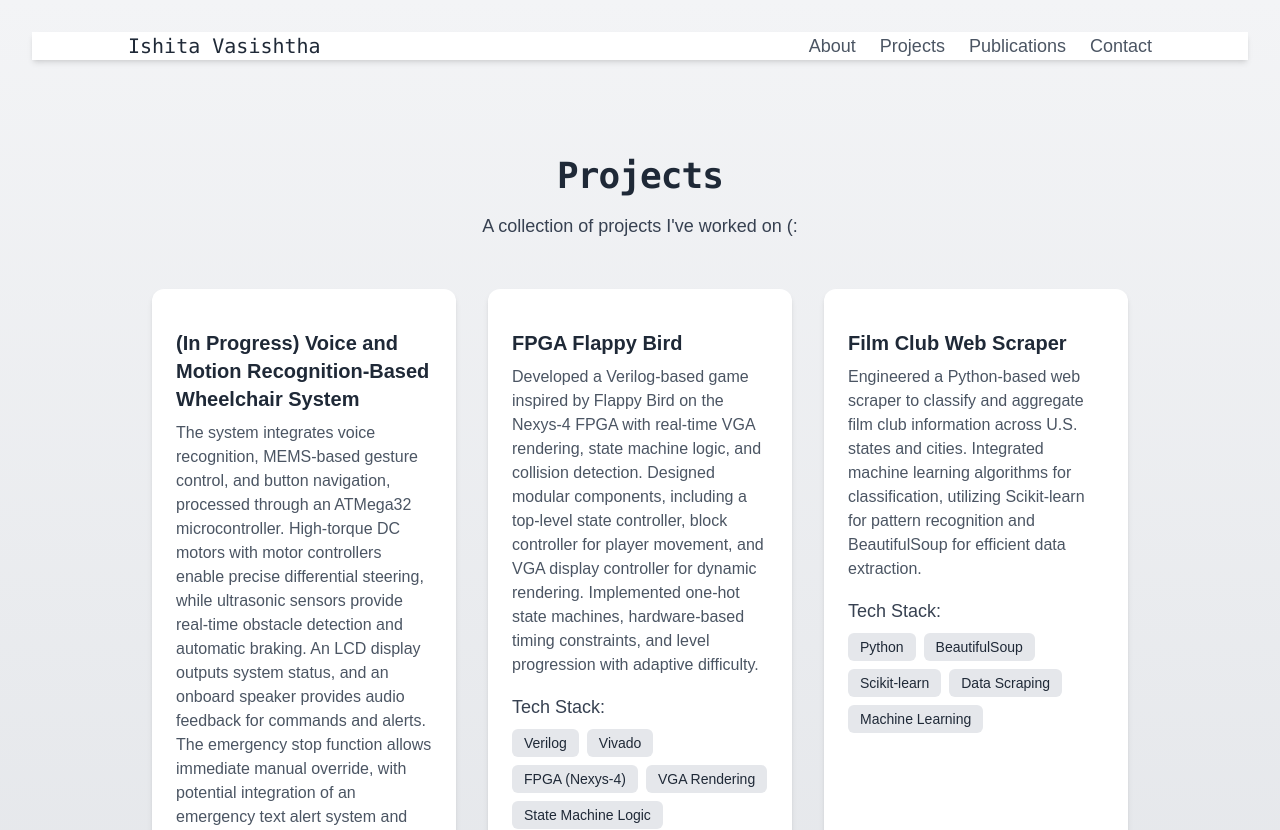
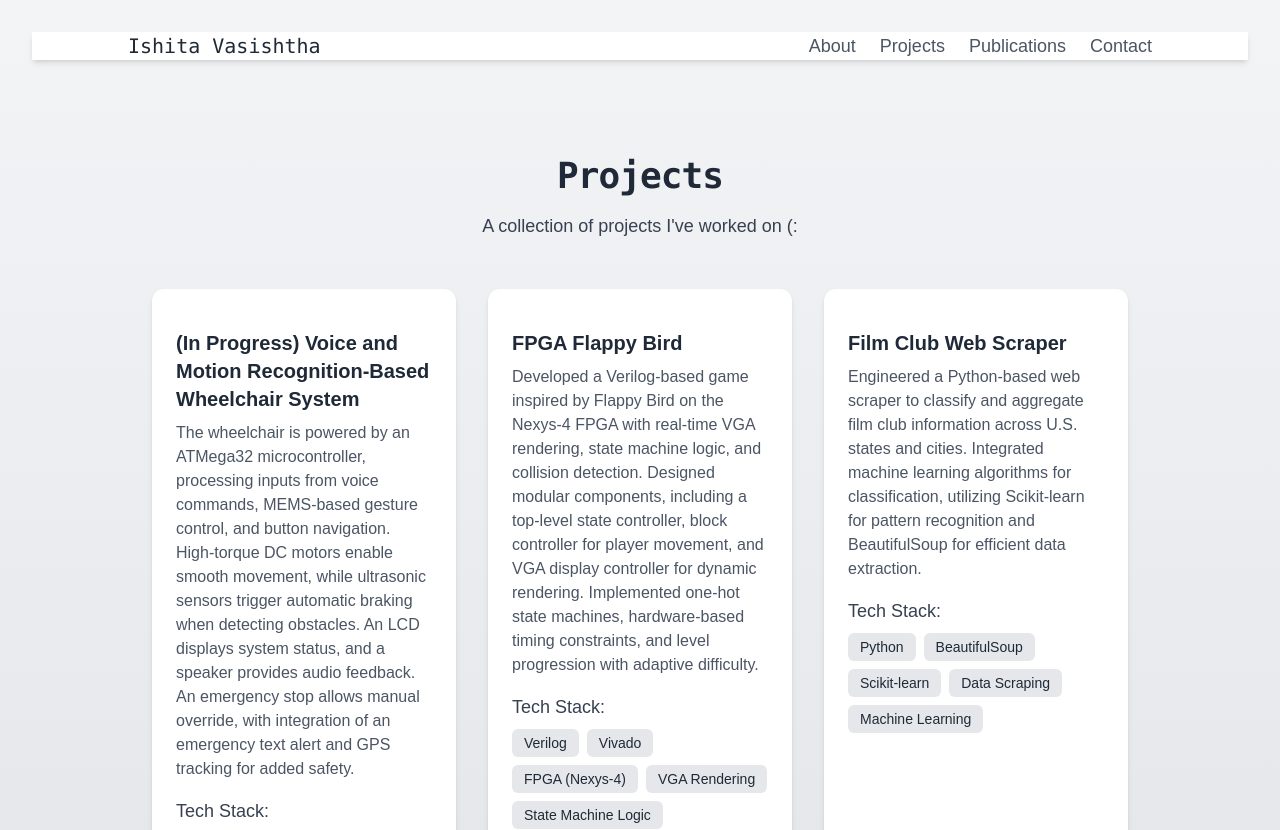
Before and after one commit to ishitav/ishitav.github.io, a Next.js app: page /ishitav.github.io/projects in a window 1280 px wide. Shown: the top 830 px of the page. Built offline with nearby package versions, Linux system fonts and the light colour scheme.

Commit message:
updated description

```diff
--- a/src/app/projects/page.js
+++ b/src/app/projects/page.js
@@ -5,7 +5,7 @@ const projects = [
   {
     "title": "(In Progress) Voice and Motion Recognition-Based Wheelchair System",
     "description":
-      "The system integrates voice recognition, MEMS-based gesture control, and button navigation, processed through an ATMega32 microcontroller. High-torque DC motors with motor controllers enable precise differential steering, while ultrasonic sensors provide real-time obstacle detection and automatic braking. An LCD display outputs system status, and an onboard speaker provides audio feedback for commands and alerts. The emergency stop function allows immediate manual override, with potential integration of an emergency text alert system and GPS-based location sharing for additional safety.",
+    "The wheelchair is powered by an ATMega32 microcontroller, processing inputs from voice commands, MEMS-based gesture control, and button navigation. High-torque DC motors enable smooth movement, while ultrasonic sensors trigger automatic braking when detecting obstacles. An LCD displays system status, and a speaker provides audio feedback. An emergency stop allows manual override, with integration of an emergency text alert and GPS tracking for added safety.",
     "techStack": [
       "ATMega32",
       "C",
```
